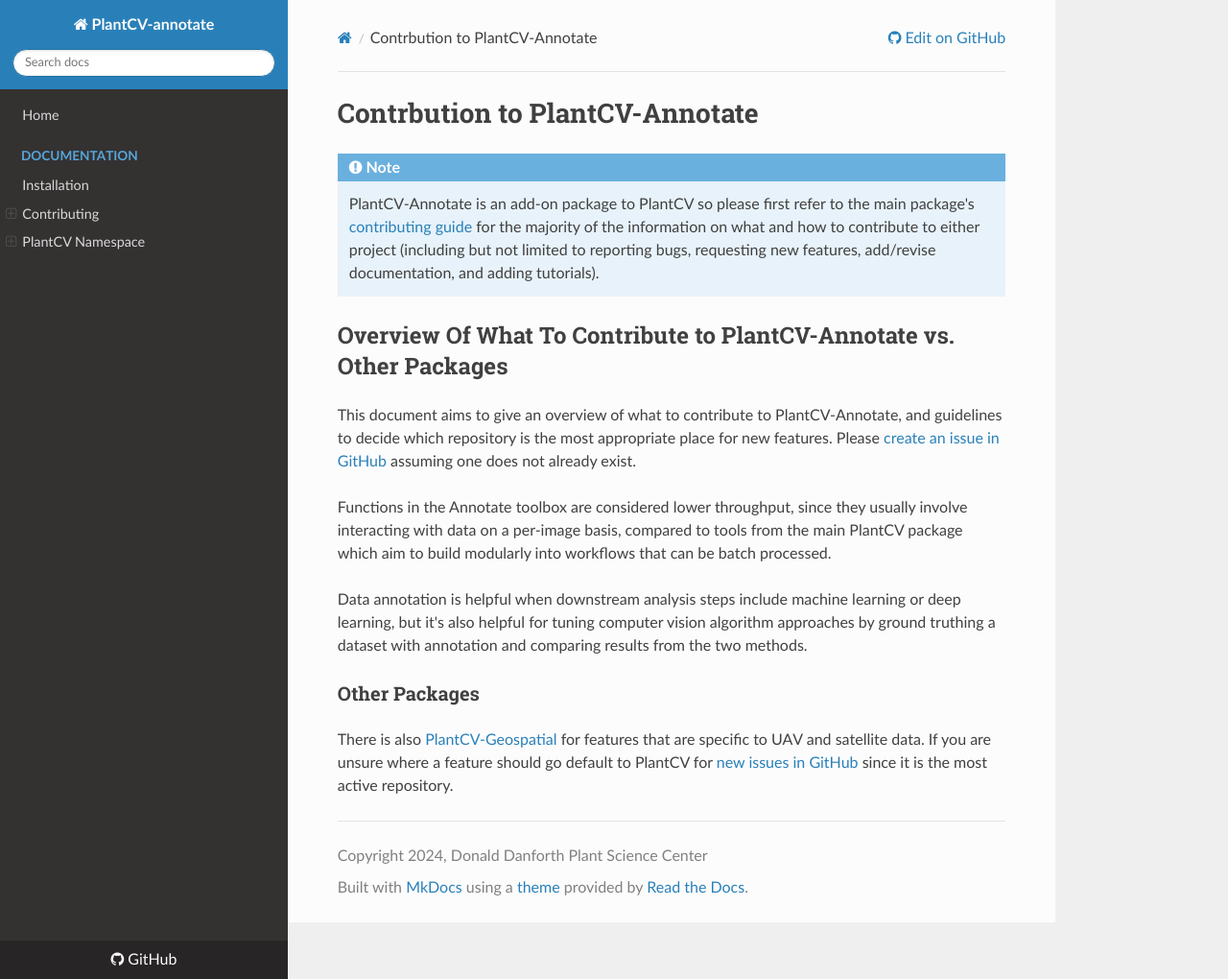
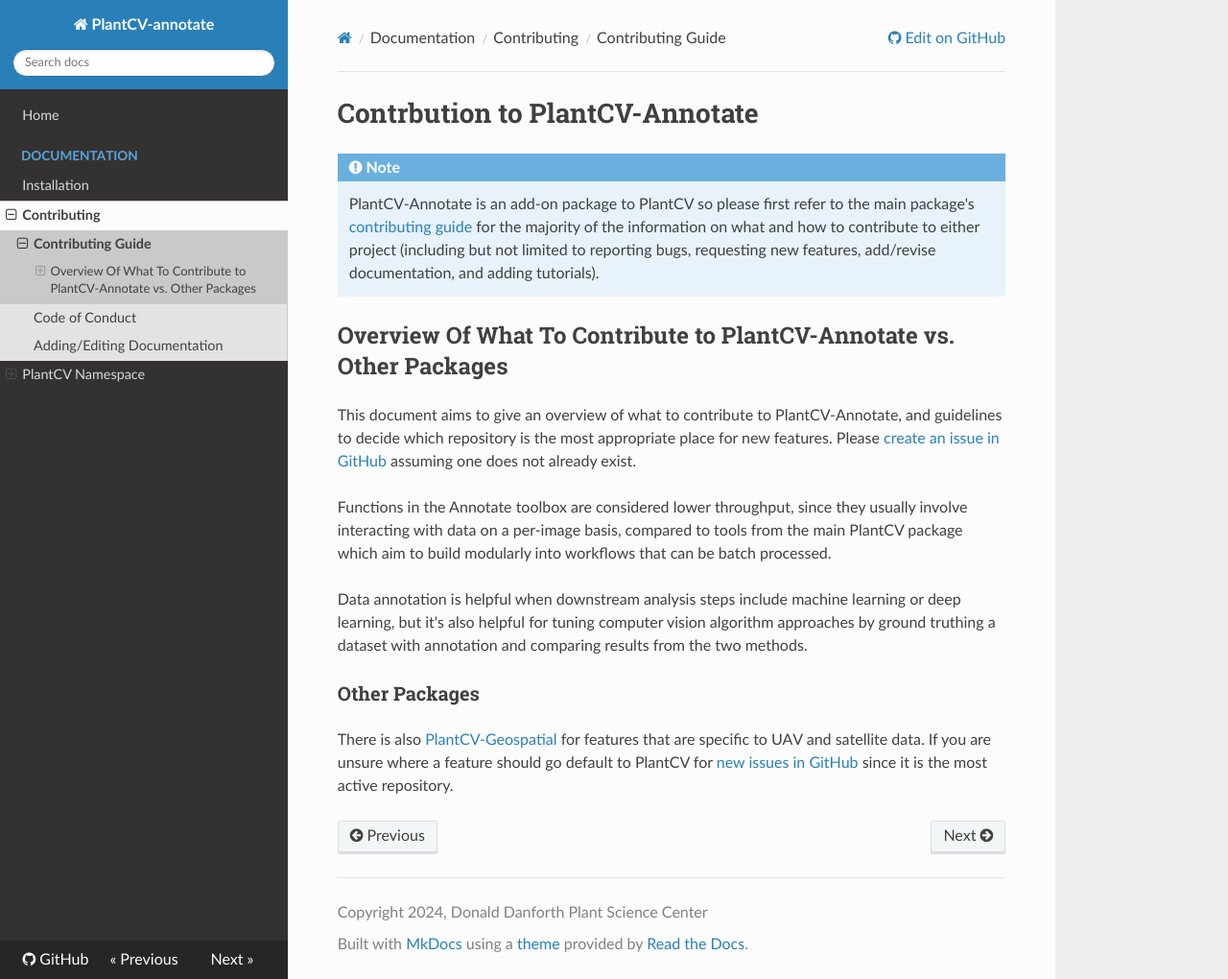
Before and after one commit to danforthcenter/plantcv-annotate, an MkDocs documentation site: the page built from docs/CONTRIBUTING.md, in a window 1280 px wide and 1020 px high. Shown: the whole window at 96% size. Built offline with MkDocs 1.6.1, drawn with Linux system fonts in a browser that asks for light colours; nearby versions of some CDN libraries.

Commit message:
Update mkdocs.yml
typo in contrbuting

```diff
--- a/mkdocs.yml
+++ b/mkdocs.yml
@@ -11,7 +11,7 @@
 - Documentation:
   - 'Installation': installation.md
   - 'Contributing':
-    - 'Contributing Guide': CONTRBUTING.md
+    - 'Contributing Guide': CONTRIBUTING.md
     - 'Code of Conduct': CODE_OF_CONDUCT.md
     - 'Adding/Editing Documentation': documentation.md
   - 'PlantCV Namespace':
```
